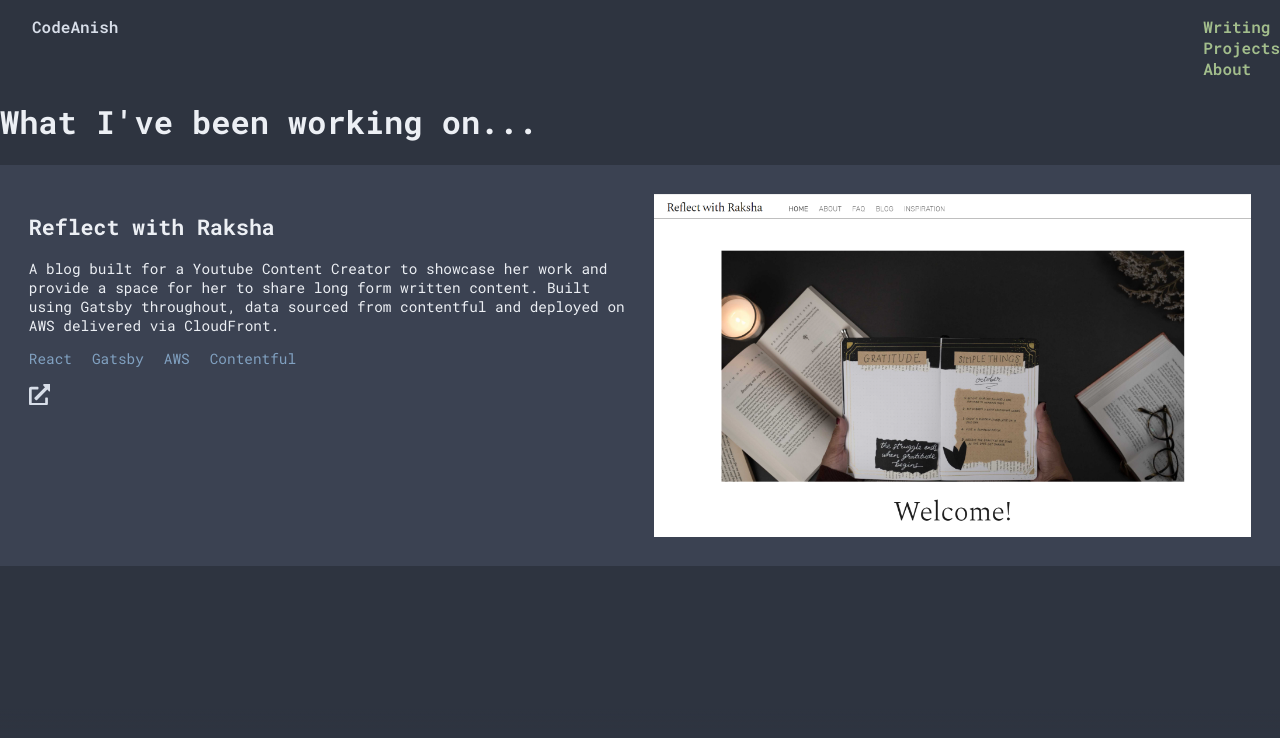
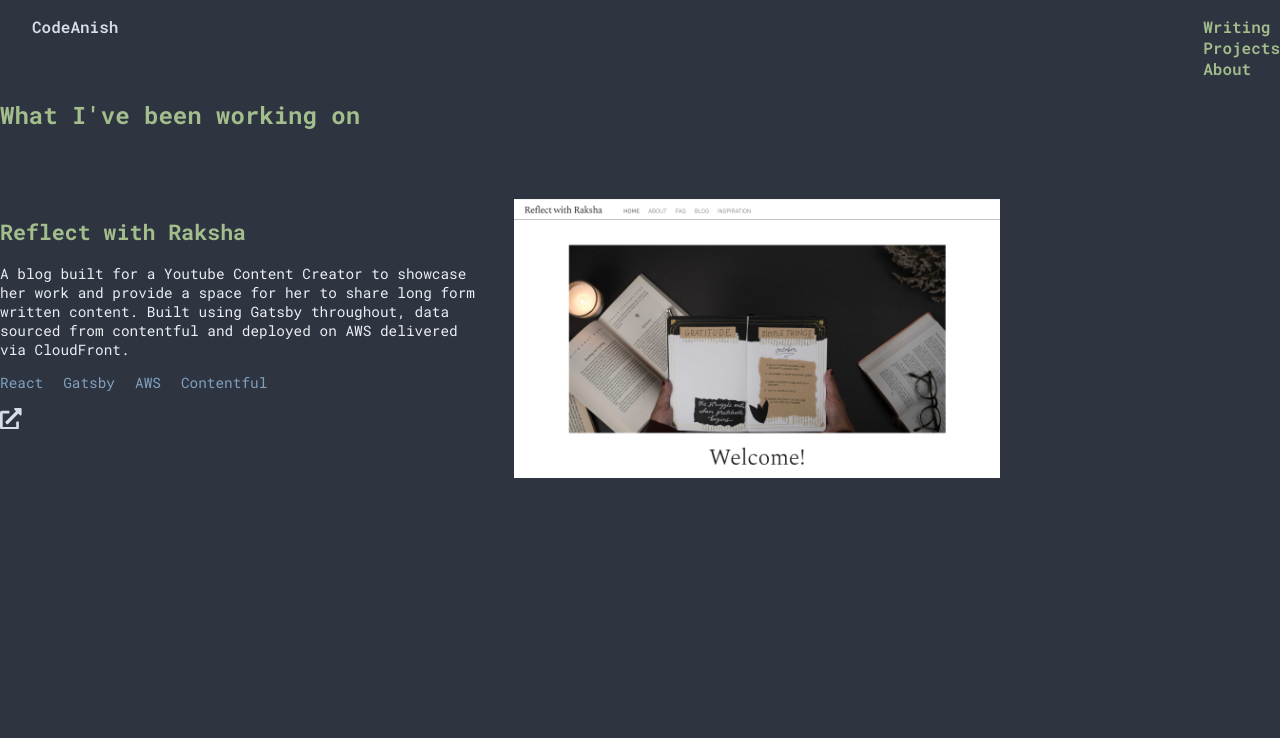
Before and after one commit to codeanish/codeanish.com, a Gatsby site: page /projects in a window 1280 px wide. Shown: the top 738 px of the page. Built offline with nearby package versions, Linux system fonts and the light colour scheme; Gatsby itself is replaced by a stand-in of ours.

Commit message:
Amended project cards

```diff
--- a/src/components/nav.js
+++ b/src/components/nav.js
@@ -1,6 +1,5 @@
 import React from 'react';
 import {Link} from 'gatsby';
-import Img from 'gatsby-image';
 import styles from './nav.module.scss'
 
 
--- a/src/components/project-card.js
+++ b/src/components/project-card.js
@@ -20,7 +20,7 @@ const ProjectCard = ({title, url, description, technologies, image}) => {
                 </div>
             </div>
             <div className={styles.right}>
-                <Img fluid={image} className={styles.imageTheme}/>
+                <Img fluid={image}/>
             </div>
         </div>
     )
--- a/src/components/project-card.module.scss
+++ b/src/components/project-card.module.scss
@@ -1,32 +1,20 @@
 @import "../styles/variables.scss";
 
 .container{
-    background-color: $card-color;
-    padding: 1em;
     display: flex;
     flex-direction: row;
     font-size: 0.9em;
+    max-width: 1000px;
 }
 
 .left{
     width: 50%;
-    padding: 1em;
+    padding-right: 1em;
 }
 
 .right{
     width: 50%;
-    padding: 1em;
-}
-
-.image-theme{
-    filter: grayscale(100%) contrast(1) brightness(90%);
-    mix-blend-mode: multiply;
-}
-
-.image-theme:hover,
-.image-theme:active{
-    mix-blend-mode: normal;
-    filter: none;
+    padding-left: 1em;
 }
 
 .technologies{
--- a/src/pages/blog.js
+++ b/src/pages/blog.js
@@ -4,7 +4,9 @@ import Layout from '../components/layout';
 const Blog = () => {
     return (
         <Layout>
-            <h1>Check back later</h1>
+            <div style={{marginLeft:"auto", marginRight:"auto", maxWidth:"1000px"}}>
+                <h2>Check back later</h2>
+            </div>
         </Layout>
     );
 };
--- a/src/pages/projects.js
+++ b/src/pages/projects.js
@@ -27,8 +27,8 @@ const Projects = () => {
 
     return (
         <Layout>
-          <div style={{marginBottom: "5em"}}>
-            <h1>What I've been working on...</h1>
+          <div style={{marginBottom: "5em", marginLeft:"auto", marginRight:"auto"}}>
+            <h2 style={{paddingBottom: "2em"}}>What I've been working on</h2>
             <ol>
                 {data.allProjectsYaml.nodes.map((node) => {
                     return <li key={node.title}><ProjectCard title={node.title} description={node.description} url={node.url} technologies={node.technologies} image={node.image.childImageSharp.fluid}/></li>
--- a/src/styles/global.scss
+++ b/src/styles/global.scss
@@ -29,3 +29,7 @@ a:focus,
 a:active {
     color: lighten($link-color, 10%);
 }
+
+h2{
+    color: $highlight-text
+}
```
